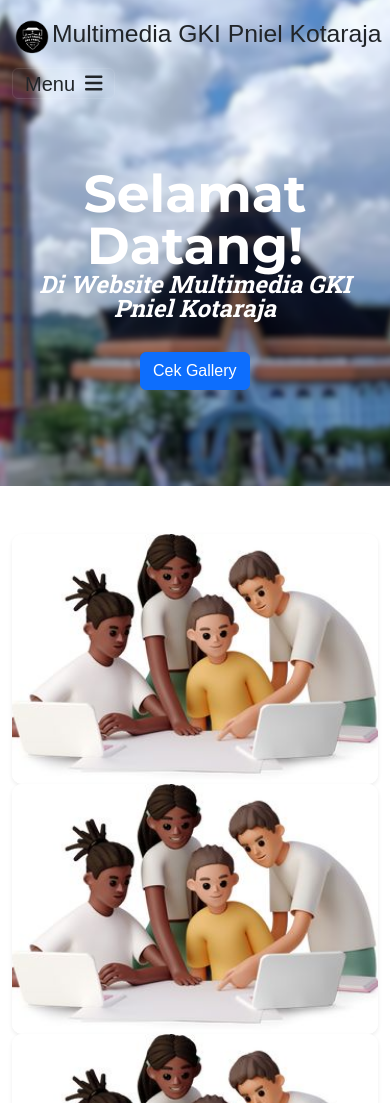
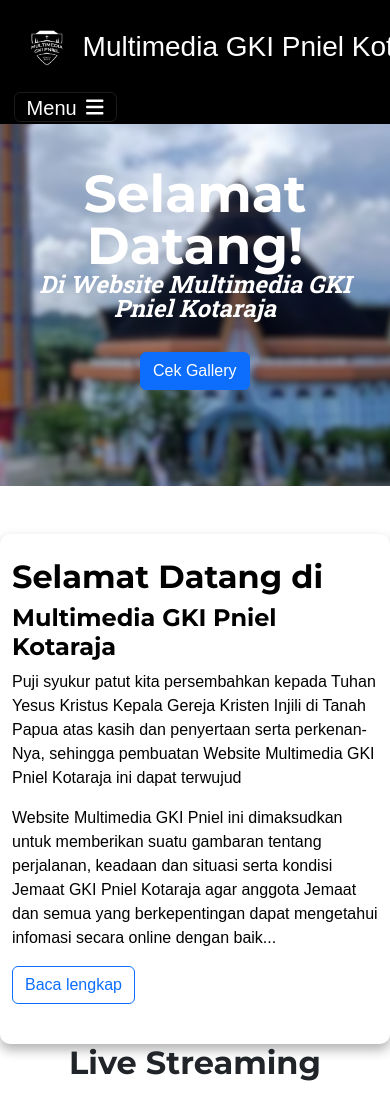
Before and after one commit to AdrianoRibetosAffar/multimedia-pniel-kotaraja, a PHP site: page / in a window 390 px wide. Shown: the top 1103 px of the page. Run offline with PHP 8.4, Linux system fonts and the light colour scheme; some libraries are stand-ins or nearby versions.

Commit message:
update index.html, make js, and update style.css

```diff
--- a/index.html
+++ b/index.html
@@ -5,7 +5,7 @@
     <meta name="viewport" content="width=device-width, initial-scale=1.0">
     <title>Multimedia GKI Pniel Kotaraja</title>
     <!-- Favicon-->
-    <link rel="icon" type="image/x-icon" href="img/logo-mulmed.png" />
+    <link rel="icon" type="image/x-icon" href="img/logo-judul.png" />
     <!-- Font Awesome icons (free version)-->
     <script src="https://use.fontawesome.com/releases/v6.3.0/js/all.js" crossorigin="anonymous"></script>
     <!-- Google fonts-->
@@ -17,26 +17,29 @@
     <link href="https://unpkg.com/aos@2.3.1/dist/aos.css" rel="stylesheet">
 </head>
 <body>
+
+    <!--  Navbar Start-->
     <nav class="navbar navbar-expand-lg navbar-dark fixed-top" id="mainNav">
         <div class="container">
-            <a class="navbar-brand text-dark d-flex align-items-center me-auto" href="#">
-                <img src="img/logo-mulmed.png" alt="Logo" style="height: 50px;">
+            <a class="navbar-brand text-white d-flex align-items-center me-auto" href="#">
+                <img src="img/logo-mulmed.png" alt="Logo">
                 <h2>Multimedia GKI Pniel Kotaraja</h2>
             </a>
-            <button class="navbar-toggler text-dark"  type="button" data-bs-toggle="collapse" data-bs-target="#navbarResponsive" aria-controls="navbarResponsive" aria-expanded="false" aria-label="Toggle navigation">
+            <button class="navbar-toggler text-white" type="button" data-bs-toggle="collapse" data-bs-target="#navbarResponsive" aria-controls="navbarResponsive" aria-expanded="false" aria-label="Toggle navigation">
                 Menu
                 <i class="fas fa-bars ms-1"></i>
             </button>
             <div class="collapse navbar-collapse" id="navbarResponsive">
                 <ul class="navbar-nav text-uppercase ms-auto py-4 py-lg-0">
-                    <li class="nav-item"><a class="nav-link" href="#services">Home</a></li>
-                    <li class="nav-item"><a class="nav-link" href="#portfolio">Profile</a></li>
-                    <li class="nav-item"><a class="nav-link" href="#about">Galery</a></li>
-                    <li class="nav-item"><a class="nav-link" href="#contact">Contact</a></li>
+                    <li class="nav-item"><a class="nav-link" href="index.html">Home</a></li>
+                    <li class="nav-item"><a class="nav-link" href="profile.html">Profile</a></li>
+                    <li class="nav-item"><a class="nav-link" href="gallery.html">Gallery</a></li>
+                    <li class="nav-item"><a class="nav-link" href="contact.html">Contact</a></li>
                 </ul>
             </div>
         </div>
     </nav>
+    <!-- Navbar End -->
 
     <!-- Masthead-->
     <header class="masthead">
@@ -49,90 +52,28 @@
         </div>
     </header>
 
-    <div class="container my-5">
-        <div class="row text-center" >
-            <!-- Sunday -->
-            <div class="col-md-4" data-aos="fade-up" data-aos-duration="1000">
-                <div class="card schedule-card shadow-sm">
-                    <div class="card-img-overlay d-flex flex-column justify-content-center align-items-center text-white">
-                        <h5 class="text-uppercase fw-bold">Minggu</h5>
-                        <p class="mb-0">Ibadah Minggu</p>
-                        <p class="time">06:00.WIT ; 09:00.WIT & 17:00.WIT</p>
+    <section class="py-5 ">
+        <div class="container">
+            <div class="row justify-content-center">
+                <div class="card-info col-md-6 col-lg-6 col-xs-20 py-4" data-aos="fade-up" data-aos-duration="1000"  >
+                    <h2 style="font-size:xx-large; font-weight: bolder; font-family: Montserrat">Selamat Datang di</h2>
+                    <h3 style="font-size:x-large; font-weight: bolder; font-family: Montserrat">Multimedia GKI Pniel Kotaraja</h3>
+                    <p>
+                        Puji syukur patut kita persembahkan kepada Tuhan Yesus Kristus Kepala Gereja Kristen Injili di Tanah Papua atas kasih dan penyertaan serta perkenan-Nya,
+                        sehingga pembuatan Website Multimedia GKI Pniel Kotaraja ini dapat terwujud
+                    </p>
+                    <p>
+                        Website Multimedia GKI Pniel ini dimaksudkan untuk memberikan suatu gambaran tentang perjalanan,
+                        keadaan dan situasi serta kondisi Jemaat GKI Pniel Kotaraja agar anggota Jemaat dan semua yang berkepentingan dapat mengetahui infomasi secara online dengan baik...
+                    </p>
+                    <div class="mt-3 mb-3">
+                        <button type="button" class="btn btn-outline-primary" data-bs-toggle="modal" data-bs-target="#exampleModal">
+                            Baca lengkap
+                        </button>
                     </div>
-                    <img src="img/bg-beranda.jpg" class="card-img" alt="Sunday Worship">
                 </div>
-            </div>
-            <!-- Tuesday -->
-            <div class="col-md-4" data-aos="fade-up" data-aos-duration="1000">
-                <div class="card schedule-card shadow-sm">
-                    <div class="card-img-overlay d-flex flex-column justify-content-center align-items-center text-white">
-                        <h5 class="text-uppercase fw-bold">Minggu</h5>
-                        <p class="mb-0">Ibadah Minggu</p>
-                        <p class="time">06:00.WIT ; 09:00.WIT & 17:00.WIT</p>
-                    </div>
-                    <img src="img/bg-beranda.jpg" class="card-img" alt="Digging Deep">
-                </div>
-            </div>
-            <!-- Wednesday -->
-            <div class="col-md-4" data-aos="fade-up" data-aos-duration="1000">
-                <div class="card schedule-card shadow-sm">
-                    <div class="card-img-overlay d-flex flex-column justify-content-center align-items-center text-white">
-                        <h5 class="text-uppercase fw-bold">Minggu</h5>
-                        <p class="mb-0">Ibadah Minggu</p>
-                        <p class="time">06:00.WIT ; 09:00.WIT & 17:00.WIT</p>
-                    </div>
-                    <img src="img/bg-beranda.jpg" class="card-img" alt="Faith Clinic">
-                </div>
-            </div>
-        </div>
-    </div>
-    <div class="container my-5">
-        <div class="row text-center">
-            <!-- Sunday -->
-            <div class="col-md-4" data-aos="fade-up" data-aos-duration="1000">
-                <div class="card schedule-card shadow-sm">
-                    <div class="card-img-overlay d-flex flex-column justify-content-center align-items-center text-white">
-                        <h5 class="text-uppercase fw-bold">Minggu</h5>
-                        <p class="mb-0">Ibadah Minggu</p>
-                        <p class="time">06:00.WIT ; 09:00.WIT & 17:00.WIT</p>
-                    </div>
-                    <img src="img/bg-beranda.jpg" class="card-img" alt="Sunday Worship">
-                </div>
-            </div>
-            <!-- Tuesday -->
-            <div class="col-md-4" data-aos="fade-up" data-aos-duration="1000">
-                <div class="card schedule-card shadow-sm">
-                    <div class="card-img-overlay d-flex flex-column justify-content-center align-items-center text-white">
-                        <h5 class="text-uppercase fw-bold">Minggu</h5>
-                        <p class="mb-0">Ibadah Minggu</p>
-                        <p class="time">06:00.WIT ; 09:00.WIT & 17:00.WIT</p>
-                    </div>
-                    <img src="img/bg-beranda.jpg" class="card-img" alt="Digging Deep">
-                </div>
-            </div>
-            <!-- Wednesday -->
-            <div class="col-md-4" data-aos="fade-up" data-aos-duration="1000">
-                <div class="card schedule-card shadow-sm">
-                    <div class="card-img-overlay d-flex flex-column justify-content-center align-items-center text-white">
-                        <h5 class="text-uppercase fw-bold">Minggu</h5>
-                        <p class="mb-0">Ibadah Minggu</p>
-                        <p class="time">06:00.WIT ; 09:00.WIT & 17:00.WIT</p>
-                    </div>
-                    <img src="img/bg-beranda.jpg" class="card-img" alt="Faith Clinic">
-                </div>
-            </div>
-        </div>
-    </div>
-     <!-- Join Us Button -->
-     <div class="text-center my-4" data-aos="fade-up" data-aos-duration="1000">
-        <button class="join-btn">Join Us</button>
-    </div>
-
-<section class="py-5">
-        <div class="container">
-            <div class="row  justify-content-center">
-                <div class="col-md-8" data-aos="fade-up" data-aos-duration="1000">
-                    <h1 class="text-center mb-4">Live Streaming</h1>
+                <div class="col-md-6" data-aos="fade-up" data-aos-duration="1000">
+                    <h1 class="text-center mb-4" style="font-size:xx-large; font-weight: bolder; font-family: Montserrat">Live Streaming</h1>
                     <div class="ratio ratio-16x9">
                         <iframe width="560" height="315"
                         src="https://www.youtube.com/embed/iyYh9P7aoJU?si=Mac4bnZRB-w4fbcm"
@@ -142,7 +83,7 @@
                     </iframe>
                     </div>
                     <div class="text-center">
-                    <br><a href="https://www.youtube.com/embed/uFlzUaisbig?si=Pnu-7zaiH22MxGUX" target="_blank" class="stream btn btn-danger">
+                    <br><a href="https://www.youtube.com/live/iyYh9P7aoJU?si=6-vojBf0j_HcMVcT" target="_blank" class="stream btn btn-danger">
                         Ikuti Sekarang
                     </a>
                     </div>
@@ -151,18 +92,129 @@
         </div>
 </section>
 
+    <div class="container py-3">
+        <div class="row text-center" data-aos="fade-up" data-aos-duration="1000" >
+            <!-- Sunday -->
+            <h1 class="text-center" style="font-size:xx-large; font-weight: bolder; font-family: Montserrat" >
+                JADWAL IBADAH GKI PNIEL KOTARAJA</h1> <br>
+                <div class="col-md-4" >
+                    <div class="card schedule-card shadow-sm">
+                        <div class="card-img-overlay d-flex flex-column justify-content-center align-items-center text-white">
+                            <h5 class="text-uppercase fw-bold">Minggu</h5>
+                            <p class="mb-0">Ibadah Minggu</p>
+                            <p class="time">06:00.WIT ; 09:00.WIT & 17:00.WIT</p>
+                        </div>
+                        <img src="img/11.png" class="card-img" alt="Faith Clinic">
+                    </div>
+                </div>
+            <!-- Tuesday -->
+            <div class="col-md-4">
+                <div class="card schedule-card shadow-sm">
+                    <div class="card-img-overlay d-flex flex-column justify-content-center align-items-center text-white">
+                        <h5 class="text-uppercase fw-bold">Minggu</h5>
+                        <p class="mb-0">Ibadah Minggu</p>
+                        <p class="time">06:00.WIT ; 09:00.WIT & 17:00.WIT</p>
+                    </div>
+                    <img src="img/11.png" class="card-img" alt="Faith Clinic">
+                </div>
+            </div>
+            <!-- Wednesday -->
+            <div class="col-md-4">
+                <div class="card schedule-card shadow-sm">
+                    <div class="card-img-overlay d-flex flex-column justify-content-center align-items-center text-white">
+                        <h5 class="text-uppercase fw-bold">Minggu</h5>
+                        <p class="mb-0">Ibadah Minggu</p>
+                        <p class="time">06:00.WIT ; 09:00.WIT & 17:00.WIT</p>
+                    </div>
+                    <img src="img/11.png" class="card-img" alt="Faith Clinic">
+                </div>
+            </div>
+        </div>
+    </div>
+    <div class="container my-5">
+        <div class="row text-center" data-aos="fade-up" data-aos-duration="1000">
+            <!-- Sunday -->
+            <div class="col-md-4" >
+                <div class="card schedule-card shadow-sm">
+                    <div class="card-img-overlay d-flex flex-column justify-content-center align-items-center text-white">
+                        <h5 class="text-uppercase fw-bold">Minggu</h5>
+                        <p class="mb-0">Ibadah Minggu</p>
+                        <p class="time">06:00.WIT ; 09:00.WIT & 17:00.WIT</p>
+                    </div>
+                    <img src="img/11.png" class="card-img" alt="Sunday Worship">
+                </div>
+            </div>
+            <!-- Tuesday -->
+            <div class="col-md-4">
+                <div class="card schedule-card shadow-sm">
+                    <div class="card-img-overlay d-flex flex-column justify-content-center align-items-center text-white">
+                        <h5 class="text-uppercase fw-bold">Minggu</h5>
+                        <p class="mb-0">Ibadah Minggu</p>
+                        <p class="time">06:00.WIT ; 09:00.WIT & 17:00.WIT</p>
+                    </div>
+                    <img src="img/11.png" class="card-img" alt="Digging Deep">
+                </div>
+            </div>
+            <!-- Wednesday -->
+            <div class="col-md-4">
+                <div class="card schedule-card shadow-sm">
+                    <div class="card-img-overlay d-flex flex-column justify-content-center align-items-center text-white">
+                        <h5 class="text-uppercase fw-bold">Minggu</h5>
+                        <p class="mb-0">Ibadah Minggu</p>
+                        <p class="time">06:00.WIT ; 09:00.WIT & 17:00.WIT</p>
+                    </div>
+                    <img src="img/11.png" class="card-img" alt="Faith Clinic">
+                </div>
+            </div>
+            <!-- Join Us Button -->
+            <div class="text-center my-4">
+                <button class="btn btn-outline-dark">Join Us</button>
+            </div>
+        </div>
+    </div>
+
+    <!-- Statistik Jemaat Start -->
+    <div class="container my-5" data-aos="fade-up" data-aos-duration="1000">
+        <h2 class="text-center"  style="font-size:xx-large; font-weight: bolder; font-family: Montserrat">Statistik Jemaat</h2>
+        <div class="row statistik" >
+            <div class="col-md-6">
+                <canvas id="statistikDonut" style="min-height: 300px; height: 300px; max-height: 300px; max-width: 100%;"></canvas>
+            </div>
+            <div class="col-md-6">
+                <table class="table table-bordered table-striped text-center">
+                    <thead class="table-dark">
+                        <tr>
+                            <th>No</th>
+                            <th>Rayon</th>
+                            <th>Jumlah Jemaat</th>
+                        </tr>
+                    </thead>
+                    <tbody id="statistikTableBody">
+                        <!-- Data akan diisi oleh JavaScript -->
+                    </tbody>
+                </table>
+            </div>
+        </div>
+    </div>
+    <!-- Statistik Jemaat End -->
+
+    <!-- Footer Start -->
 <footer>
     <div class="text-center text-white p-3" style="background-color: rgb(0, 0, 0);">
         © 2025 Copyright:
         <a class="text-white" href="https://github.com/AdrianoRibetosAffar">Multimedia GKI Pniel Kotaraja</a>
       </div>
 </footer>
+    <!-- Footer End -->
 
+    <!-- Modal -->
     <script src="https://unpkg.com/aos@2.3.1/dist/aos.js"></script>
+    <script src="https://cdnjs.cloudflare.com/ajax/libs/Chart.js/2.9.4/Chart.js"></script>
     <!-- Bootstrap JS -->
     <script src="https://cdn.jsdelivr.net/npm/bootstrap@5.3.0-alpha3/dist/js/bootstrap.bundle.min.js"></script>
     <script>
         AOS.init();
       </script>
+    <script src="js/script.js"></script>
 </body>
 </html>
--- a/style.css
+++ b/style.css
@@ -1,5 +1,5 @@
-body {
-    font-family: Arial, sans-serif;
+body{
+    font-family: 'Poppins', sans-serif;
     }
 .page-section {
     padding: 8rem 0;
@@ -9,41 +9,51 @@ body {
     color: rgb(255, 255, 255) !important;
 }
 
-  .btn-xl {
-    padding: 1.25rem 2.25rem;
-    font-size: 0.85rem;
-    font-weight: 700;
-    text-transform: uppercase;
-    border: none;
-    border-radius: 10rem;
+.card-info {
+    color: #000000 !important;
+    box-shadow: 0 6px 12px rgba(0, 0, 0, 0.3) !important;
+    border-radius: 10px !important;
 }
 
-  hr.divider {
-    height: 0.2rem;
-    max-width: 3.25rem;
-    margin: 1.5rem auto;
-    background-color: #f4623a;
-    opacity: 1;
+/* Navbar styling */
+.navbar {
+    background-color:  black; /* Latar belakang hitam */
+    padding: 0.1rem 0.1rem; /* Kurangi padding vertikal untuk membuat navbar lebih kecil */
+    transition: top 0.5s ease-in-out; /* Animasi untuk efek scroll */
 }
 
-  hr.divider-light {
-    background-color: #fff;
+.navbar .nav-link {
+    color: white; /* Teks putih */
+    padding: 10px 15px; /* Padding untuk link */
+    border-radius: 5px; /* Hover berbentuk border radius */
+    transition: color 0.3s ease, background-color 0.3s ease; /* Animasi hover */
 }
-.navbar .nav-link {
-    color: rgb(0, 0, 0);
-    padding: 10px 15px; /* Padding untuk link aktif */
+
+.navbar .nav-link:hover {
+    background-color: white; /* Latar belakang putih saat hover */
+    color: black; /* Teks hitam saat hover */
 
 }
-.navbar .nav-link.active {
-    background-color: rgb(0, 242, 255);
-    color: rgb(0, 13, 255);
-    font-weight: bold; /* Teks tebal untuk link aktif */
-    border-radius: 5px; /* Sudut melengkung untuk link aktif */
+
+/* Navbar hide/show on scroll */
+.navbar.hidden {
+    top: -100px; /* Sembunyikan navbar dengan menggeser ke atas */
 }
-.navbar .nav-link:hover {
+.navbar-brand {
+    display: flex;
+    align-items: center; /* Selaraskan logo dan teks secara vertikal */
+    gap: 5px; /* Tambahkan jarak antara logo dan teks */
+}
 
-    color: rgb(3, 49, 255); /* Warna teks saat hover */
-    text-decoration: underline; /* Tambahkan underline */
+.navbar-brand img {
+    height: 5rem; /* Sesuaikan tinggi logo */
+    width: auto; /* Pastikan proporsi logo tetap */
+}
+
+.navbar-brand h2 {
+    font-size: 1.75rem; /* Sesuaikan ukuran teks */
+    margin: 0; /* Hilangkan margin default */
+    line-height: 1; /* Pastikan teks sejajar dengan logo */
 }
 .carousel-caption {
     position: absolute;
```
Also changed, not shown: other parts of style.css (+11 -22 lines), contact.html (added, +62 -0 lines), gallery.html (added, +64 -0 lines), js/script.js (added, +85 -0 lines), profile.html (added, +62 -0 lines), img/bg-par.jpg (added), img/logo-judul.png (added), 1 other file. Lines whose indentation alone changed are shown as unchanged.
